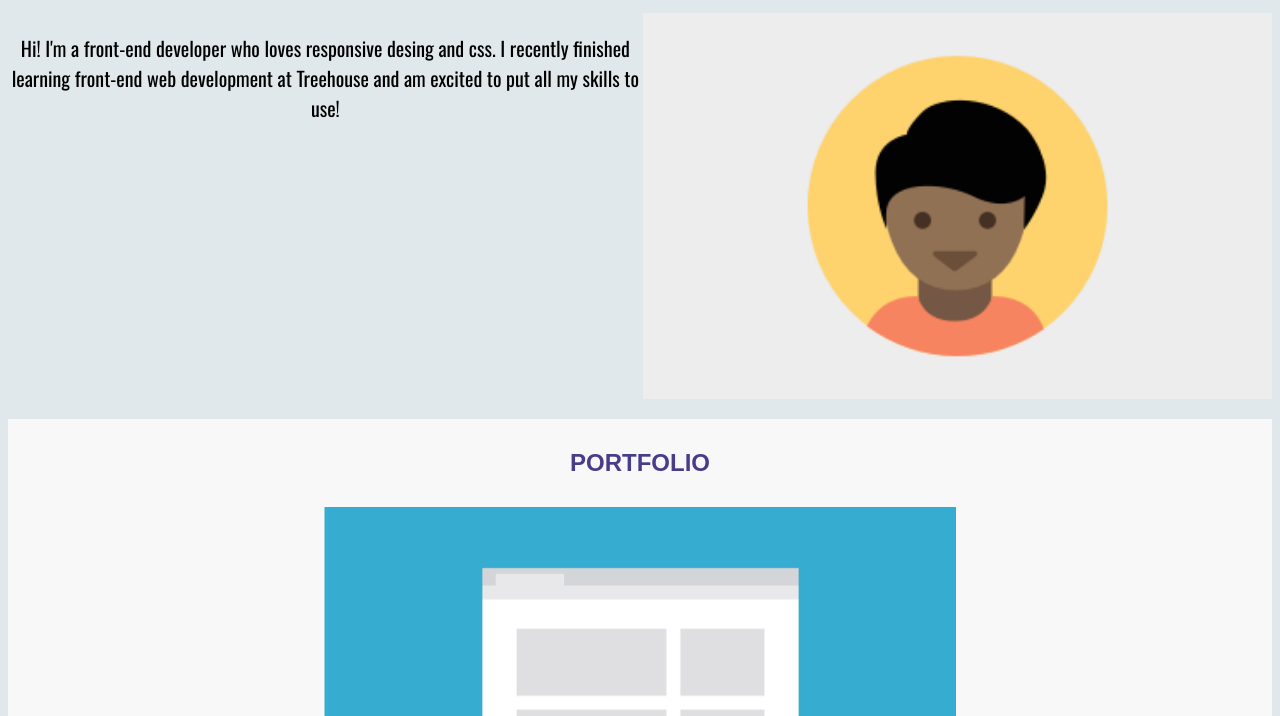
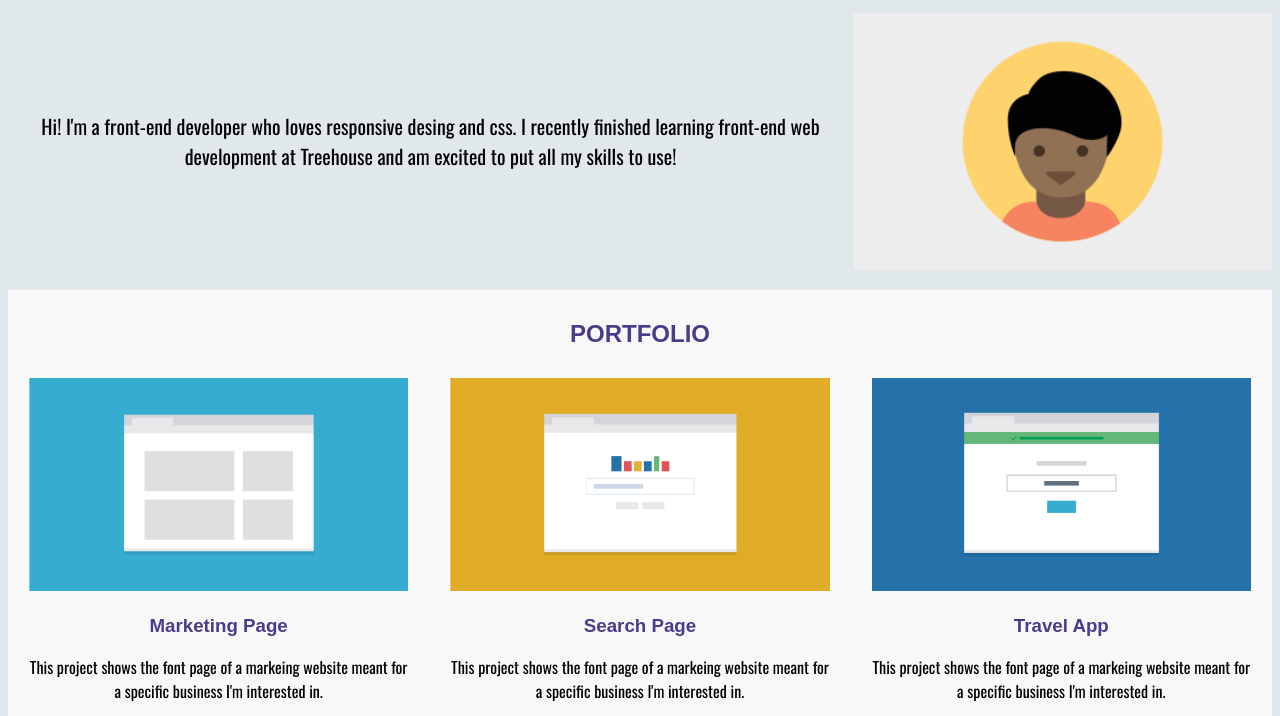
Before and after one commit to Djones106/techdegree-project-2, a plain HTML site: page index.html in a window 1280 px wide. Shown: the part 47-763 px from the top of the page. Drawn offline with nearby package versions, Linux system fonts and the light colour scheme; a web font is replaced by a local one.

Commit message:
Update style.css-fixed portfolio @media

```diff
--- a/css/styles.css
+++ b/css/styles.css
@@ -1,8 +1,6 @@
 /* Global Layout Set-up */
 *{
     box-sizing: border-box;
-    padding: 0:
-    margin: 0;
 }
 
 body{
@@ -30,7 +28,7 @@ a:hover{
 }
 
 img{
-    width: 50%;
+    width: 100%;
 }
 .menu li{
     font-family: 'Otomanopee One', sans-serif;
@@ -55,13 +53,13 @@ footer li{
 .menu{
     color:darkslateblue;
     display:flex;
+    flex-wrap: wrap;
     flex-direction: column;
     text-align: center;
 }
 
 .item{
     background-color: #f8f8f8;
-    display:block;
     padding: 5px;
 }
 .main-header{
@@ -75,7 +73,7 @@ footer li{
     font-size: 1.25em;
 }
 .profile-img{
-    width: 100%;
+    align-items: center;
     align-content: center;
 }
 
@@ -89,7 +87,7 @@ footer li{
 
 #portfolio{
     display:flex;
-    flex-wrap: wrap;
+    flex-direction: column;
     background: #f8f8f8;
 
   }
@@ -136,6 +134,10 @@ footer li{
         flex-wrap: wrap;
         flex-direction: row;
         justify-content: space-between;
+
+    }
+    .project{
+        flex-basis: 50%;
     }
     .profile-img{
         align-self: center;
@@ -147,15 +149,25 @@ footer li{
     .item-footer{
         margin-right: auto;
     }
-
-@media (max-width: 1024px){
+    .item-footer{
+        display:contents;
+    }
+    .back-to-top{
+        display: none;
+    }
+}
+@media (min-width: 1024px){
     .menu{
         flex-direction: row;
     }
-
+    .profile-img{
+        width: 50%;
+    }
+    .bio{
+        text-align: center;
+        align-self: center;
+    }
     #portfolio{
-        flex-direction: row;
-        flex-wrap: wrap;
         justify-content: space-around;
     }
 
@@ -166,11 +178,6 @@ footer li{
     #footer{
         flex-direction: row;
     }
-    .item-footer{
-        display:contents;
-    }
-    .back-to-top{
-        display: none;
-    }
+
 
 }
```
